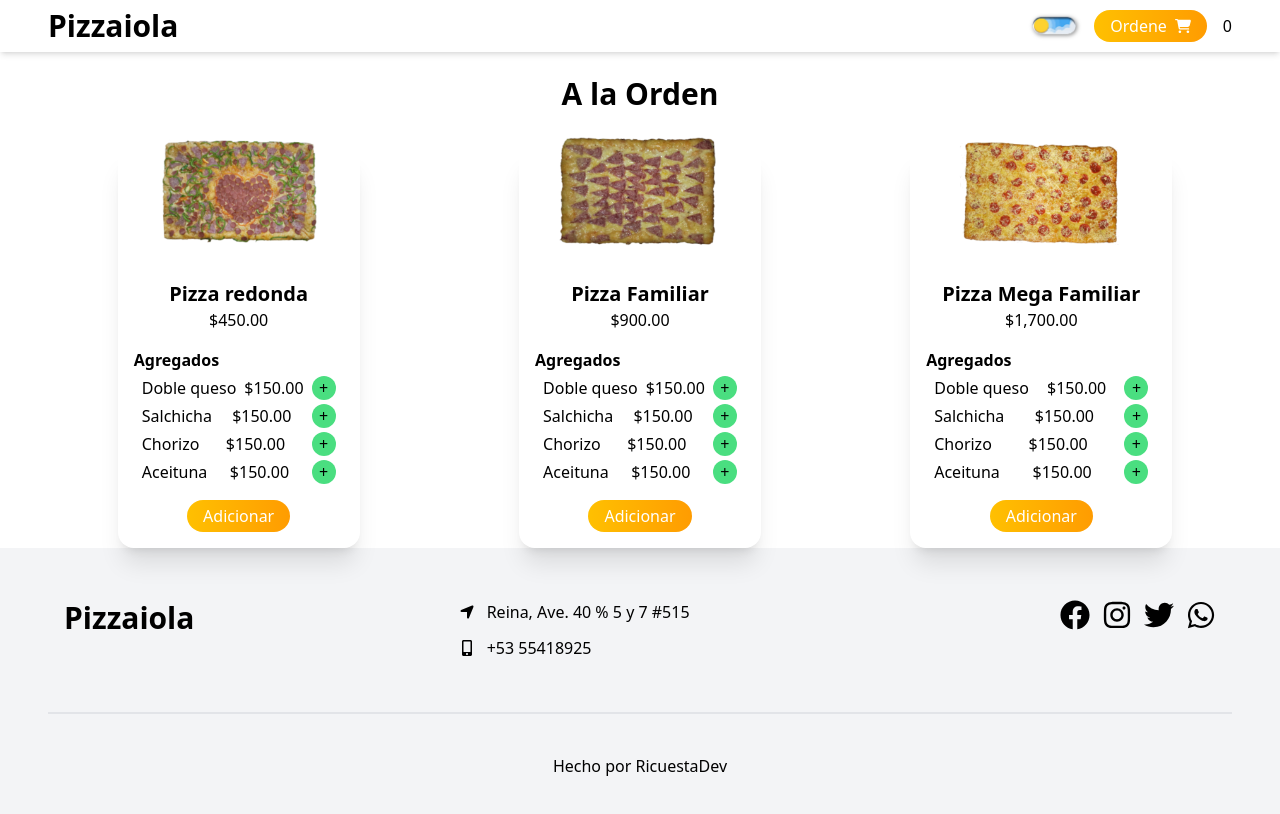
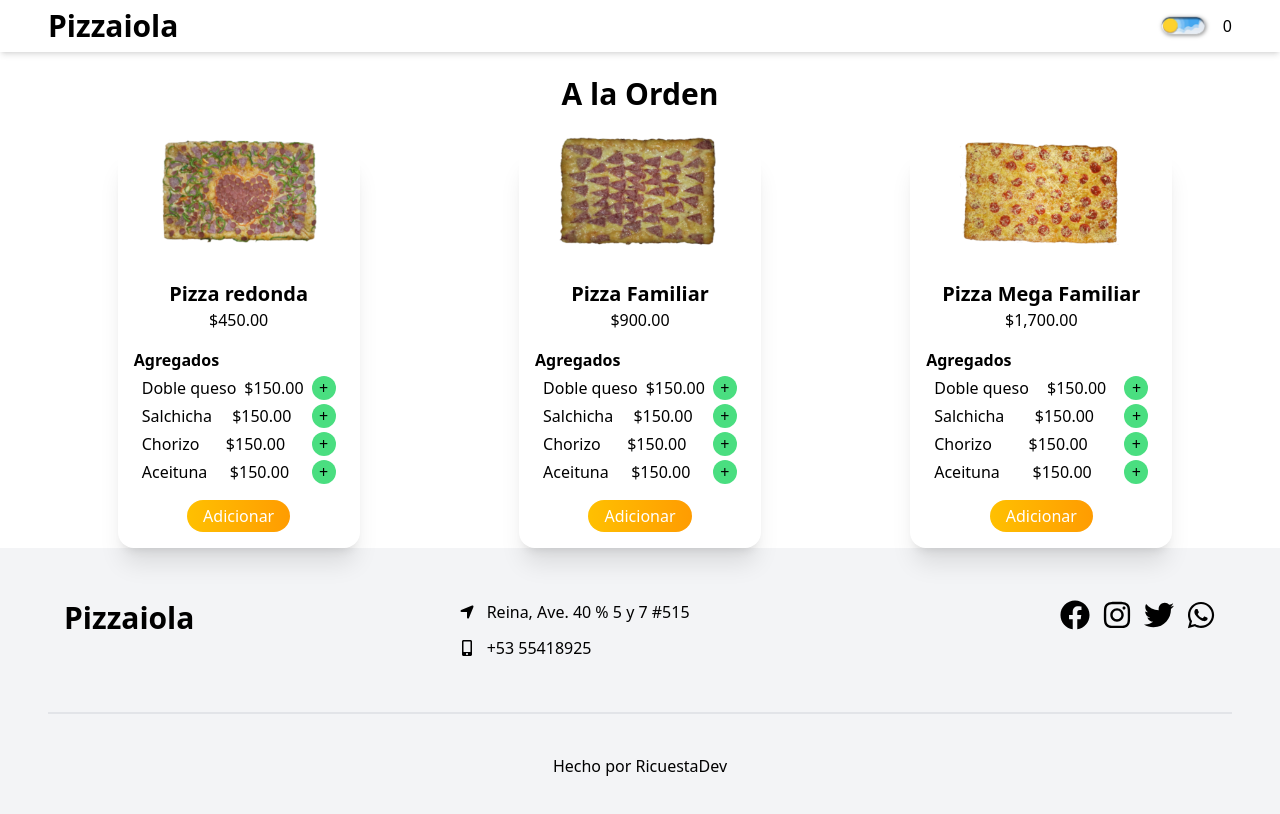
Before and after one commit to Ricuesta86/nextjs-pizzeria, a Next.js app: page /orden in a window 1280 px wide. Shown: the top 814 px of the page. Built offline with nearby package versions, Linux system fonts and the light colour scheme.

Commit message:
Cambiando el botton del carrito

```diff
--- a/app/components/navbar/navbar.tsx
+++ b/app/components/navbar/navbar.tsx
@@ -1,10 +1,12 @@
+"use client"
 import { FaCartShopping } from "react-icons/fa6";
 import Darkmode from "./darkmode";
 import Link from "next/link";
-import buttonCart from './button-cart';
+import { usePathname } from 'next/navigation';
 import ButtonCart from "./button-cart";
 
 export default function Navbar() {
+  const pathname = usePathname();
   return (
     <>
       <div className="shadow-md dark:bg-gray-900 dark:text-white duration-200">
@@ -43,12 +45,13 @@ export default function Navbar() {
                   </a>
                 </li>
               </ul>*/}
-              <Link href={"/orden"} className="bg-gradient-to-r from-primary to-secondary text-white px-4 py-1 rounded-full hover:scale-105 duration-300 flex items-center gap-2">
+              {pathname !== "/orden" ?
+              (<Link href={"/orden"} className="bg-gradient-to-r from-primary to-secondary text-white px-4 py-1 rounded-full hover:scale-105 duration-300 flex items-center gap-2">
                 Ordene
                 <FaCartShopping className="h-4 w-4" />
-              </Link>
-              {/* heroicons shopping-cart */}
-              <ButtonCart />
+              </Link>):(
+              <ButtonCart />)
+            }
             </div>
           </div>
         </div>
```
